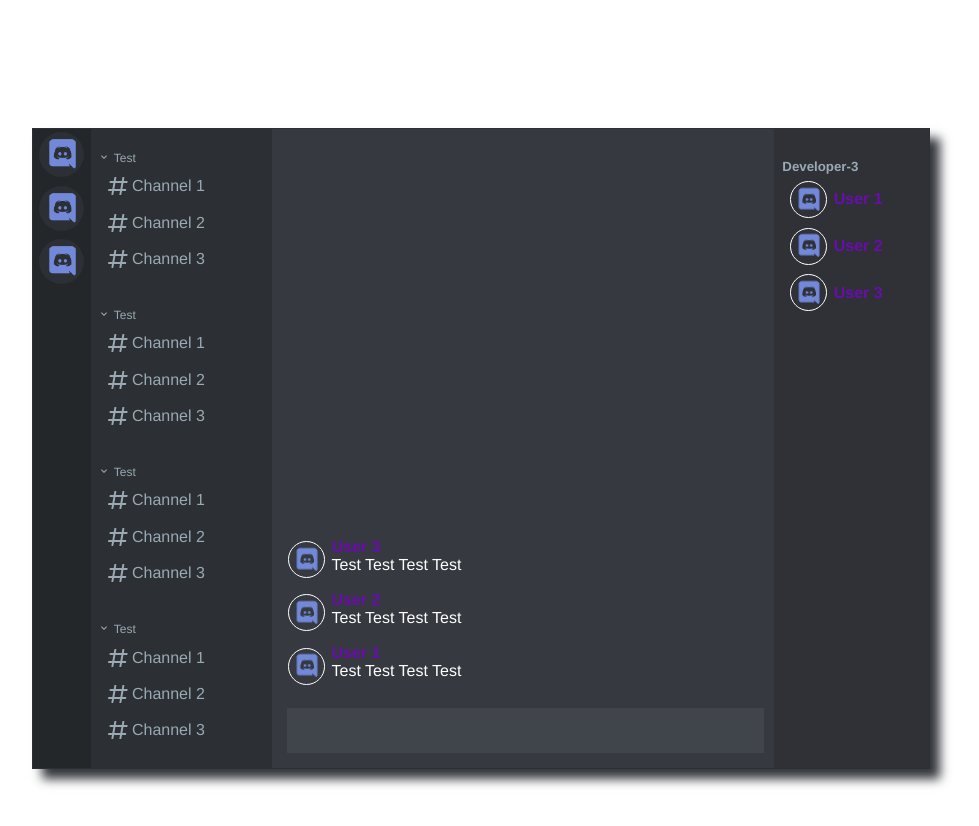
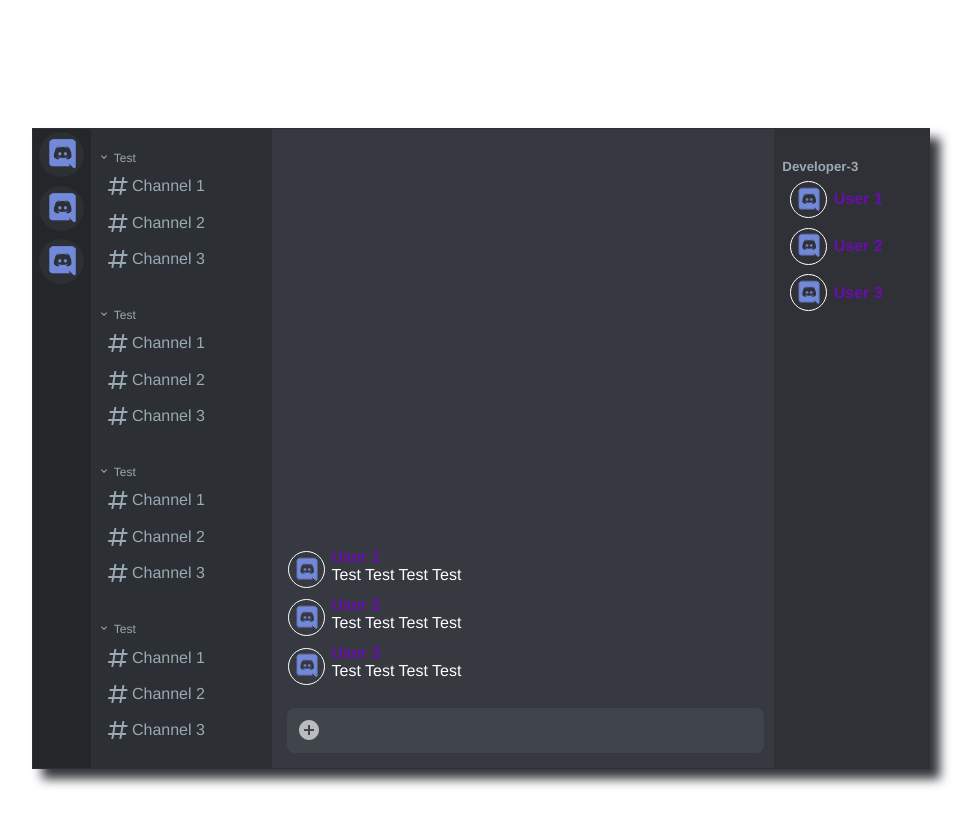
Before and after one commit to EnisMulic/Discord-Bot-Docs, a React (Create React App) app: page / in a window 1280 px wide. Shown: the top 826 px of the page, without its empty margins (159-1138 px from the left). Built offline with nearby package versions, Linux system fonts and the light colour scheme.

Commit message:
Update chat style

```diff
--- a/src/components/Chat/Chat.module.css
+++ b/src/components/Chat/Chat.module.css
@@ -2,5 +2,11 @@
     background-color: #36393f;
     width: 65%;
     display: flex;
-    flex-direction: column-reverse;
+    flex-direction: column;
+    overflow: none;
+    position: relative;
 }
+
+.Spacer {
+    flex: 1;
+}
--- a/src/components/Chat/index.js
+++ b/src/components/Chat/index.js
@@ -7,7 +7,8 @@ import style from './Chat.module.css';
 const Chat = () => {
     return (
         <div className={style.Chat}>
-            <MessageBar />
+            <div className={style.Spacer} />
+            <div className={style.Messages}>
                 <Message
                     content="Test Test Test Test"
                     name="User 1"
@@ -24,6 +25,8 @@ const Chat = () => {
                     color="#6a0dad"
                 />
             </div>
+            <MessageBar />
+        </div>
     );
 };
 
--- a/src/components/MessageBar/MessageBar.module.css
+++ b/src/components/MessageBar/MessageBar.module.css
@@ -4,4 +4,19 @@
     width: 95%;
     height: 7%;
     margin: 15px;
+    display: flex;
+    border-radius: 8px;
 }
+
+.PlusIcon {
+    width: 24px;
+    height: 24px;
+    margin: 0;
+    color: #b9bbbe;
+    text-align: center;
+    padding: 10px;
+}
+
+.TextBar {
+    width: 95%;
+}
--- a/src/components/MessageBar/index.js
+++ b/src/components/MessageBar/index.js
@@ -1,9 +1,17 @@
 import React from 'react';
 
+import { ReactComponent as PlusIcon } from '../../assets/plus.svg';
 import style from './MessageBar.module.css';
 
 const MessageBar = () => {
-    return <div className={style.MessageBar}></div>;
+    return (
+        <div className={style.MessageBar}>
+            <div className={style.PlusIcon}>
+                <PlusIcon />
+            </div>
+            <div className={style.TextBar}></div>
+        </div>
+    );
 };
 
 export default MessageBar;
```
Also changed, not shown: src/assets/plus.svg (added). Lines whose indentation alone changed are shown as unchanged.
